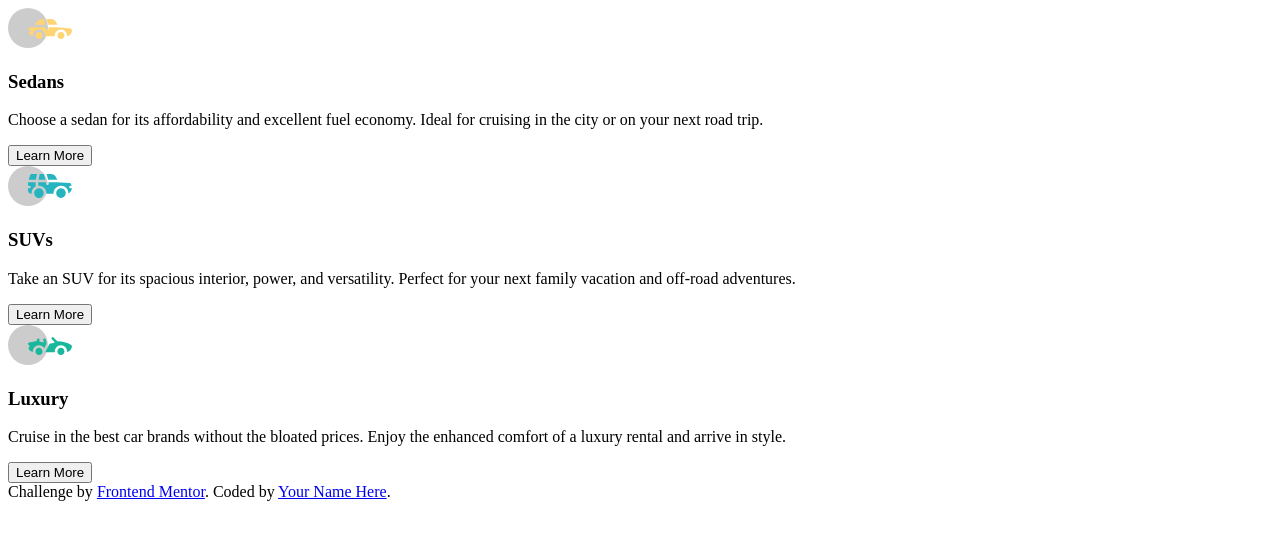
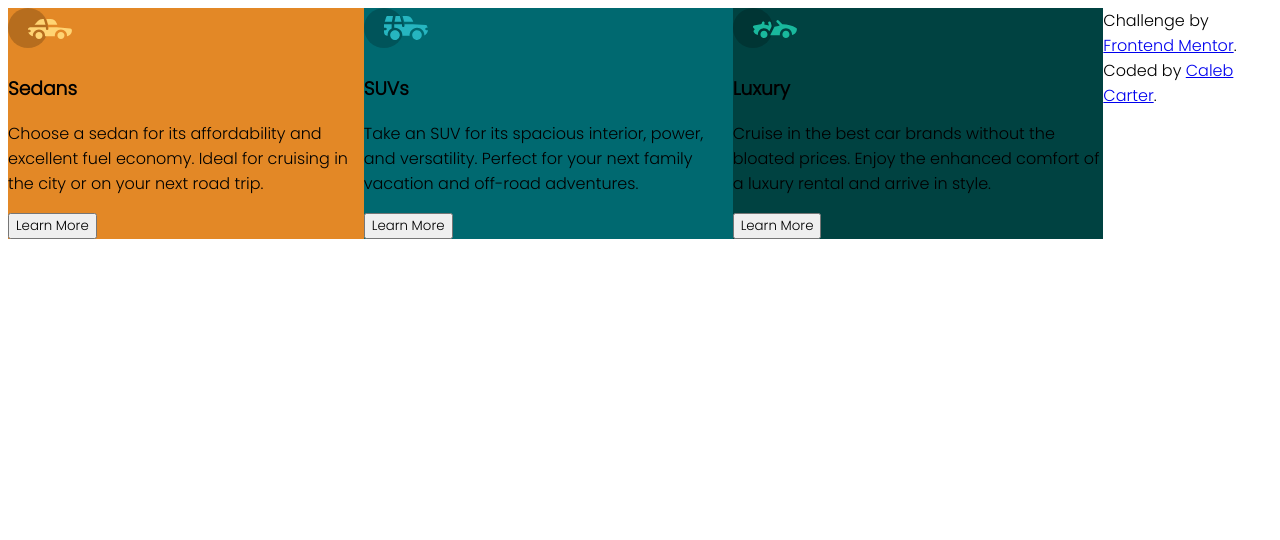
Before and after one commit to SirKale/3-card-web-app, a plain HTML site: page index.html in a window 1280 px wide. Drawn offline with Linux system fonts and the light colour scheme.

Commit message:
Third Commit

```diff
--- a/index.html
+++ b/index.html
@@ -3,6 +3,13 @@
 <head>
   <meta charset="UTF-8">
   <meta name="viewport" content="width=device-width, initial-scale=1.0"> <!-- displays site properly based on user's device -->
+  <link rel="stylesheet" href="styles.css">
+  <style>
+    @import url('https://fonts.googleapis.com/css2?family=Poppins:wght@200;300&display=swap');
+  </style>
+  <style>
+    @import url('https://fonts.googleapis.com/css2?family=Poppins:wght@200;300&display=swap');
+  </style>
   <link rel="icon" type="image/png" sizes="32x32" href="./images/favicon-32x32.png">
   <title>Frontend Mentor | 3-column preview card component</title>
 </head>
@@ -32,7 +39,7 @@
 
     <div class="attribution">
       Challenge by <a href="https://www.frontendmentor.io?ref=challenge" target="_blank">Frontend Mentor</a>.
-      Coded by <a href="#">Your Name Here</a>.
+      Coded by <a href="#">Caleb Carter</a>.
     </div>
   </section>
 </body>
--- a/styles.css
+++ b/styles.css
@@ -0,0 +1,24 @@
+*{
+    font-family: 'Poppins', sans-serif;
+}
+
+.container{
+    display: flex;
+    justify-content: center;
+}
+
+.sedancard{
+    background-color: hsl(31, 77%, 52%);
+
+
+}
+
+.suvcard{
+    background-color: hsl(184, 100%, 22%);
+
+}
+
+.luxurycard{
+    background-color: hsl(179, 100%, 13%);
+
+}
```
